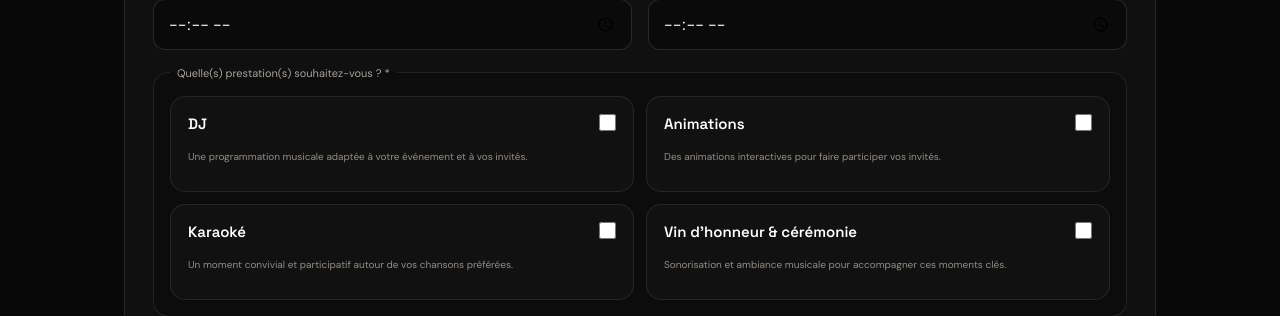
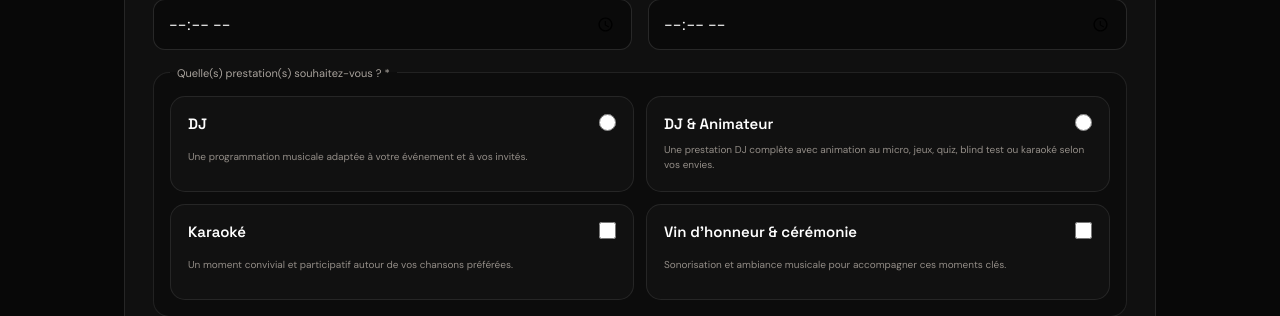
Before and after one commit to djlukac-ctrl/lukac, a PHP site: page /devis.php in a window 1280 px wide. Shown: the part 1112-1428 px from the top of the page. Run offline with PHP 8.4, Linux system fonts and the light colour scheme.

Commit message:
Clarifier le choix DJ ou DJ & Animateur dans le devis

```diff
--- a/devis.php
+++ b/devis.php
@@ -13,7 +13,7 @@ $selectedServices = [];
 $selectedSelections = [];
 $selectedSpark = '';
 
-$serviceOptions = ['DJ', 'Animations', 'Karaoké', "Sonorisation de vin d’honneur et cérémonie laïque"];
+$serviceOptions = ['DJ', 'DJ & Animateur', 'Karaoké', "Sonorisation de vin d’honneur et cérémonie laïque"];
 $formulaOptions = ['Essentiel', 'Ambiance', 'Expérience'];
 $extraOptions = [
     'Photobooth 150 tirages', 'Photobooth 300 tirages',
@@ -144,7 +144,7 @@ if ($_SERVER['REQUEST_METHOD'] === 'POST') {
           <?php
             $serviceDescriptions = [
               'DJ' => 'Une programmation musicale adaptée à votre événement et à vos invités.',
-              'Animations' => 'Des animations interactives pour faire participer vos invités.',
+              'DJ & Animateur' => 'Une prestation DJ complète avec animation au micro, jeux, quiz, blind test ou karaoké selon vos envies.',
               'Karaoké' => 'Un moment convivial et participatif autour de vos chansons préférées.',
               "Sonorisation de vin d’honneur et cérémonie laïque" => 'Sonorisation et ambiance musicale pour accompagner ces moments clés.',
             ];
@@ -155,7 +155,7 @@ if ($_SERVER['REQUEST_METHOD'] === 'POST') {
           <div class="quote-choice-grid quote-choice-grid--services">
             <?php foreach($serviceOptions as $option): ?>
               <label class="quote-choice-card quote-choice-card--service">
-                <input type="checkbox" name="services[]" value="<?= e($option) ?>" <?= in_array($option,$selectedServices,true)?'checked':'' ?>>
+                <input type="<?= in_array($option, ['DJ','DJ & Animateur'], true) ? 'radio' : 'checkbox' ?>" name="services[]" value="<?= e($option) ?>" <?= in_array($option,$selectedServices,true)?'checked':'' ?>>
                 <strong><?= e($serviceLabels[$option] ?? $option) ?></strong>
                 <small><?= e($serviceDescriptions[$option] ?? '') ?></small>
               </label>
```
